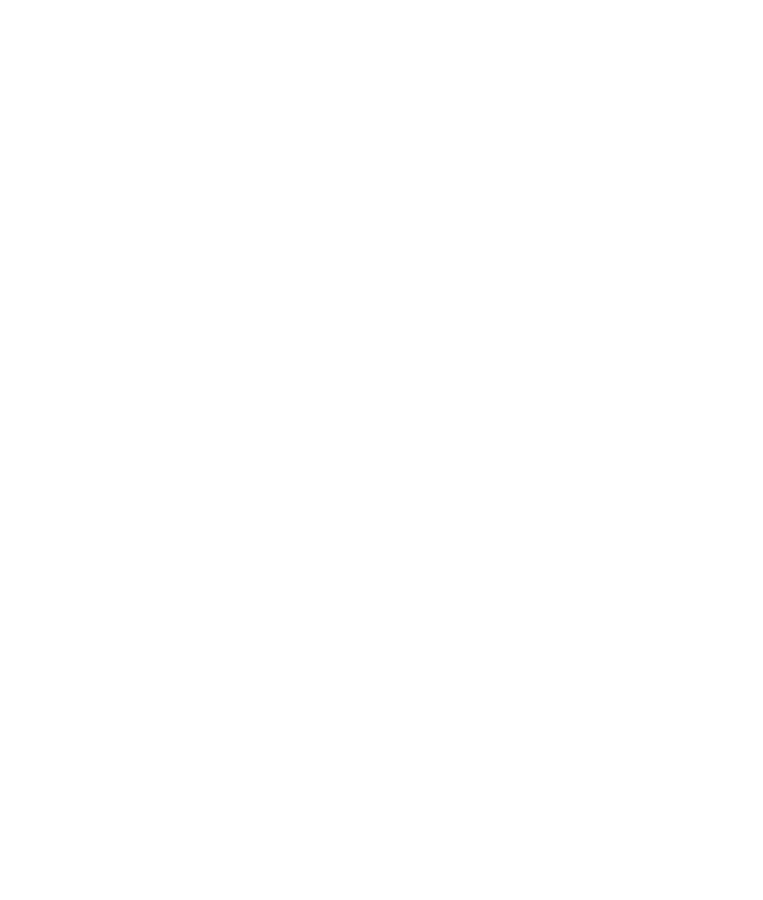
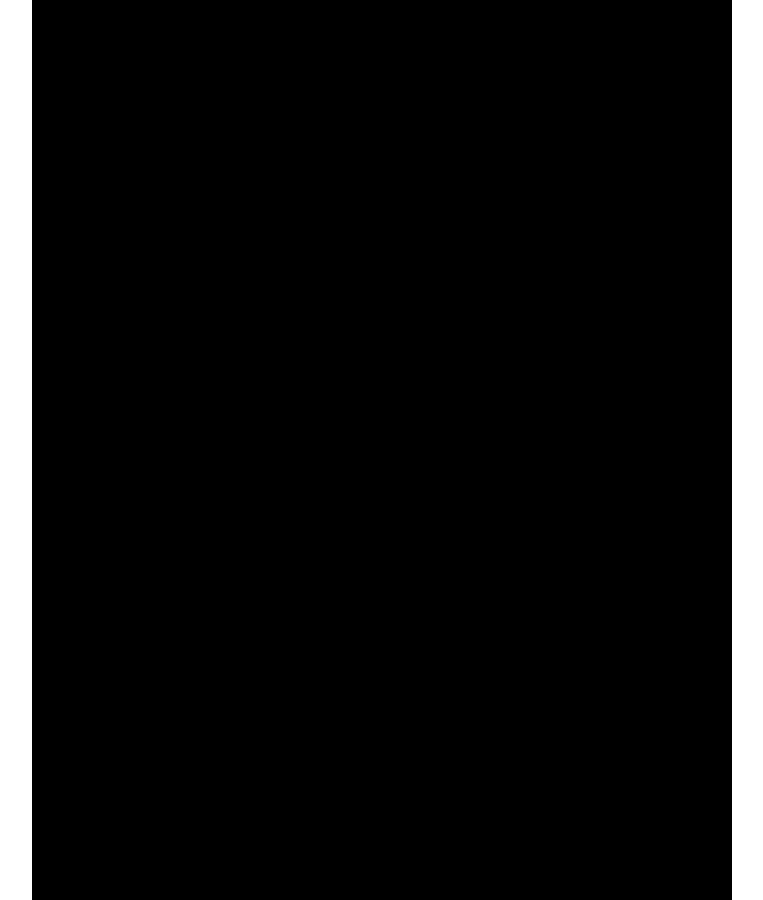
Before and after one commit to IrekIan/Vefskolinn_M1_G1, a plain HTML site: page index.html in a window 1280 px wide. Shown: the whole page, without its empty margins (258-1021 px from the left). Before the commit the page ends 800 px from the top, so only its background shows below. Drawn offline with Linux system fonts and the light colour scheme.

Commit message:
bcg added

```diff
--- a/css/style.css
+++ b/css/style.css
@@ -0,0 +1,17 @@
+* {
+	box-sizing: border-box;
+	margin: 0;
+	padding: 0;
+}
+
+.section {
+	display: flex;
+	align-items: center;
+	justify-content: center;
+	height: 100vh;
+}
+.poster {
+	height: 1000px;
+	width: 700px;
+	background-color: black;
+}
--- a/index.html
+++ b/index.html
@@ -10,7 +10,10 @@
 </head>
 
 <body>
-
+    <div class="section">
+        <div class="poster">
+        </div>
+    </div>
 </body>
 
 </html>
```
